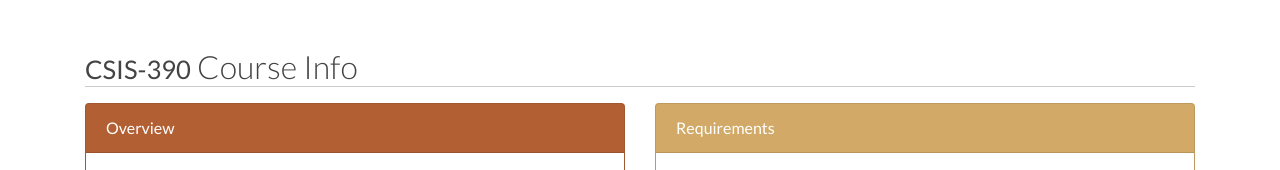
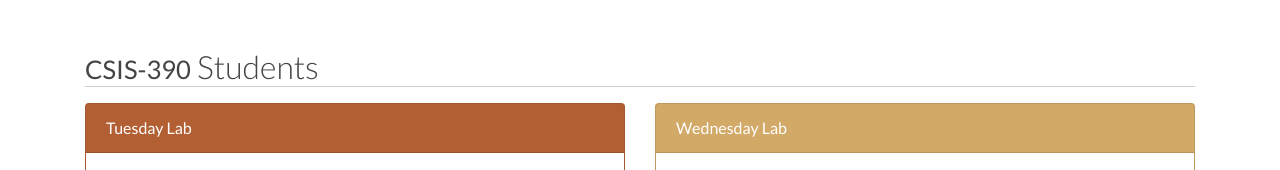
Before and after one commit to ebreimer/csis390, a plain HTML site: page index.html in a window 1280 px wide. Shown: the part 257-427 px from the top of the page. Drawn offline with Linux system fonts and the light colour scheme.

Commit message:
Added student area

```diff
--- a/index.html
+++ b/index.html
@@ -39,12 +39,12 @@
 <div class="container">
 
 <!--  info section   -->
-<h2 id="info" class="main-section"><small>CSIS-390</small> Course Info</h2>
+<h2 id="info" class="main-section"><small>CSIS-390</small> Students</h2>
 <div class="row">
   <div class="col-md-6">
     <div class="card bg-warning">
 		  <div class="card-header text-white">
-		    Overview
+		    Tuesday Lab
 		  </div>
     	<div class="card-body bg-white">
 				<p>An upper-level course
@@ -86,7 +86,7 @@
   <div class="col-md-6">
     <div class="card bg-secondary">
 		  <div class="card-header text-white">
-		    Requirements
+		    Wednesday Lab
 		  </div>
     	<div class="card-body bg-white">
 	    	<p>
```
